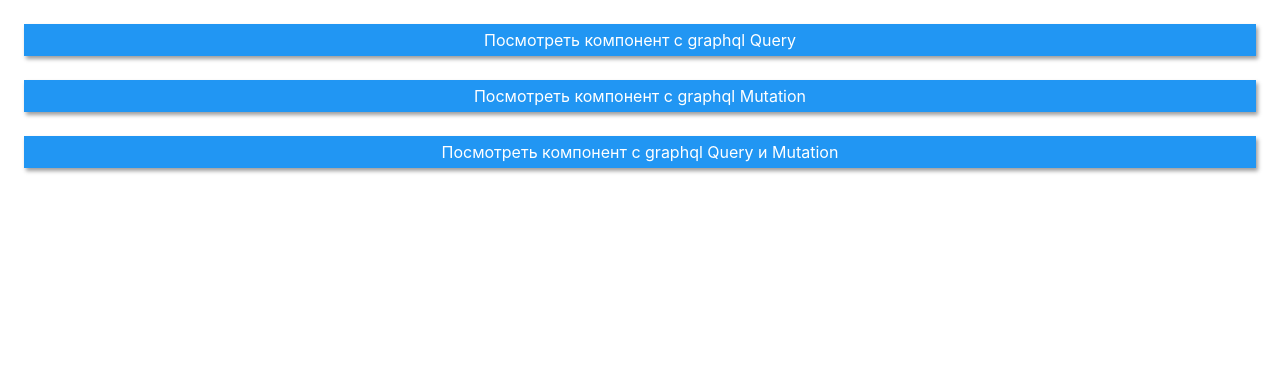
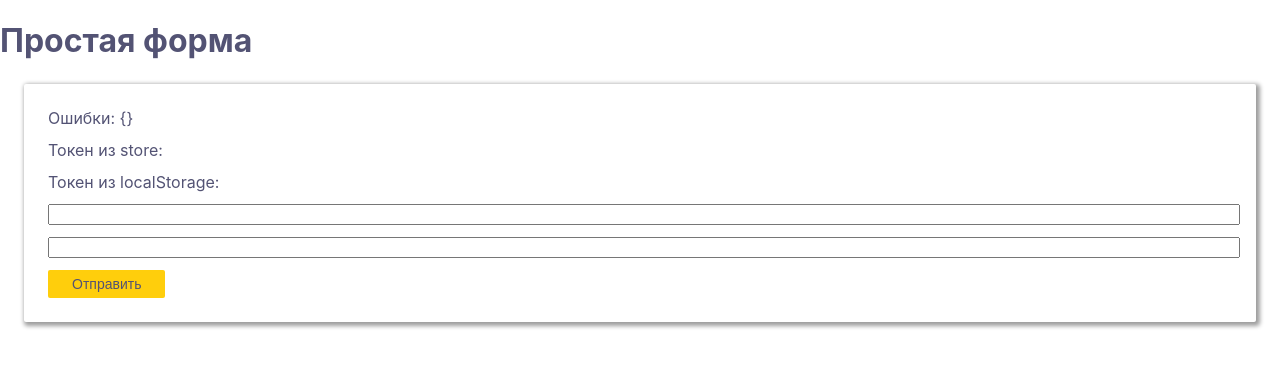
Before and after one commit to Altairko/im-internship, a React app: page /mutation in a window 1280 px wide. Shown: the top 366 px of the page. Built offline with nearby package versions, Linux system fonts and the light colour scheme.

Commit message:
feat: добавил компонент работы с мутацией

```diff
--- a/src/containers/App/App.jsx
+++ b/src/containers/App/App.jsx
@@ -14,6 +14,7 @@ import { InMemoryCache } from "apollo-cache-inmemory";
 import { ApolloProvider } from "react-apollo";
 import { Apollo } from "../Statefull/Apollo/Apollo";
 import Query from "../Statefull/Apollo/Query/Query";
+import Mutation from "../Statefull/Apollo/Mutation/Mutation";
 
 const httpLink = createHttpLink({
   uri: "https://fakerql.com/graphql"
@@ -49,8 +50,7 @@ export default class App extends React.Component {
               <Route exact path="/redux-form" component={ReduxForm} />
               <Route exact path="/apollo" component={Apollo} />
               <Route exact path="/query" component={Query} />
-              <Route exact path="/mutation" component={Apollo} />
-              <Route exact path="/combo" component={Apollo} />
+              <Route exact path="/mutation" component={Mutation} />
             </div>
           </Router>
         </Provider>
--- a/src/containers/Statefull/Apollo/Apollo.jsx
+++ b/src/containers/Statefull/Apollo/Apollo.jsx
@@ -9,8 +9,5 @@ export const Apollo = () => (
     <Link className="react-link" to="/mutation">
       Посмотреть компонент с graphql Mutation
     </Link>
-    <Link className="react-link" to="/combo">
-      Посмотреть компонент с graphql Query и Mutation
-    </Link>
   </div>
 );
--- /dev/null
+++ b/src/containers/Statefull/Apollo/Mutation/Mutation.jsx
@@ -0,0 +1,75 @@
+import React from "react";
+import Form from "../../../../components/Form/Form";
+import { connect } from "react-redux";
+import { withApollo } from "react-apollo";
+import { Field } from "redux-form";
+import { getAuthToken } from "../../../../store/auth/auth.selector";
+import { saveToken } from "../../../../store/auth/auth.action";
+import { getErrors } from "../../../../store/errors/errors.selector";
+import { saveErrors } from "../../../../store/errors/errors.action";
+import { registerMutate } from "../../../../grapqhl/mutation/register";
+import { validateNotEmpty } from "../../../../utilities/validates/validates";
+import { InputField } from "../../../../components/fields/InputField/InputField";
+
+const formName = "simpleMutationForm";
+
+class Mutation extends React.PureComponent {
+  static mapStateToProps = state => ({
+    token: getAuthToken(state),
+    errors: getErrors(state)
+  });
+
+  constructor(props) {
+    super(props);
+
+    this.onFormSubmit = this.onFormSubmit.bind(this);
+  }
+
+  onFormSubmit(values) {
+    this.props.client
+      .mutate({
+        mutation: registerMutate,
+        variables: values
+      })
+      .then(response => {
+        const data = response.data;
+        if (data && !data.errors) {
+          this.props.dispatch(saveToken({ token: data && data.register && data.register.token }));
+          localStorage.setItem("token", data && data.register && data.register.token);
+        }
+      })
+      .catch(response => {
+        this.props.dispatch(saveErrors({ errors: response.message }));
+      });
+  }
+
+  render() {
+    return (
+      <div>
+        <h1>Простая форма</h1>
+        <Form formSubmit={this.onFormSubmit} form={formName}>
+          <div className="data">Ошибки: {JSON.stringify(this.props.errors)}</div>
+          <div className="data">Токен из store: {JSON.stringify(this.props.token)}</div>
+          <div className="data">Токен из localStorage: {localStorage.getItem("token")}</div>
+          <Field
+            name="email"
+            component={InputField}
+            type="text"
+            placeholder="Имя"
+            validate={validateNotEmpty}
+          />
+          <Field
+            name="password"
+            component={InputField}
+            type="password"
+            placeholder="Пароль"
+            validate={validateNotEmpty}
+          />
+          <button type="submit">Отправить</button>
+        </Form>
+      </div>
+    );
+  }
+}
+
+export default withApollo(connect(Mutation.mapStateToProps)(Mutation));
--- /dev/null
+++ b/src/grapqhl/mutation/register.js
@@ -0,0 +1,8 @@
+import gql from "graphql-tag";
+export const registerMutate = gql`
+  mutation registerMutation($email: String!, $password: String!) {
+    register(email: $email, password: $password) {
+      token
+    }
+  }
+`;
--- /dev/null
+++ b/src/store/auth/auth.action.js
@@ -0,0 +1,6 @@
+export const SAVE_TOKEN = "SAVE_TOKEN";
+
+export const saveToken = params => ({
+  type: SAVE_TOKEN,
+  payload: params
+});
--- /dev/null
+++ b/src/store/auth/auth.reducer.js
@@ -0,0 +1,12 @@
+import { SAVE_TOKEN } from "./auth.action";
+export function auth(state = {}, action) {
+  switch (action.type) {
+    case SAVE_TOKEN:
+      return {
+        ...state,
+        token: action.payload
+      };
+    default:
+      return state;
+  }
+}
--- /dev/null
+++ b/src/store/auth/auth.selector.js
@@ -0,0 +1 @@
+export const getAuthToken = state => state["auth"]["token"];
--- /dev/null
+++ b/src/store/errors/errors.action.js
@@ -0,0 +1,6 @@
+export const SAVE_ERRORS = "SAVE_ERRORS";
+
+export const saveErrors = params => ({
+  type: SAVE_ERRORS,
+  payload: params
+});
--- /dev/null
+++ b/src/store/errors/errors.reducer.js
@@ -0,0 +1,12 @@
+import { SAVE_ERRORS } from "./errors.action";
+export function errors(state = {}, action) {
+  switch (action.type) {
+    case SAVE_ERRORS:
+      return {
+        ...state,
+        ...action.payload
+      };
+    default:
+      return state;
+  }
+}
--- /dev/null
+++ b/src/store/errors/errors.selector.js
@@ -0,0 +1 @@
+export const getErrors = state => state["errors"];
--- a/src/store/index.js
+++ b/src/store/index.js
@@ -2,9 +2,13 @@ import { root } from "./root/root.reducer";
 import { createStore, combineReducers } from "redux";
 import { reducer as formReducer } from "redux-form";
 import { userData } from "./userData/userData.reducer";
+import { auth } from "./auth/auth.reducer";
+import { errors } from "./errors/errors.reducer";
 const rootReducer = combineReducers({
   root,
   userData,
+  auth,
+  errors,
   form: formReducer
 });
 export const store = createStore(
```
